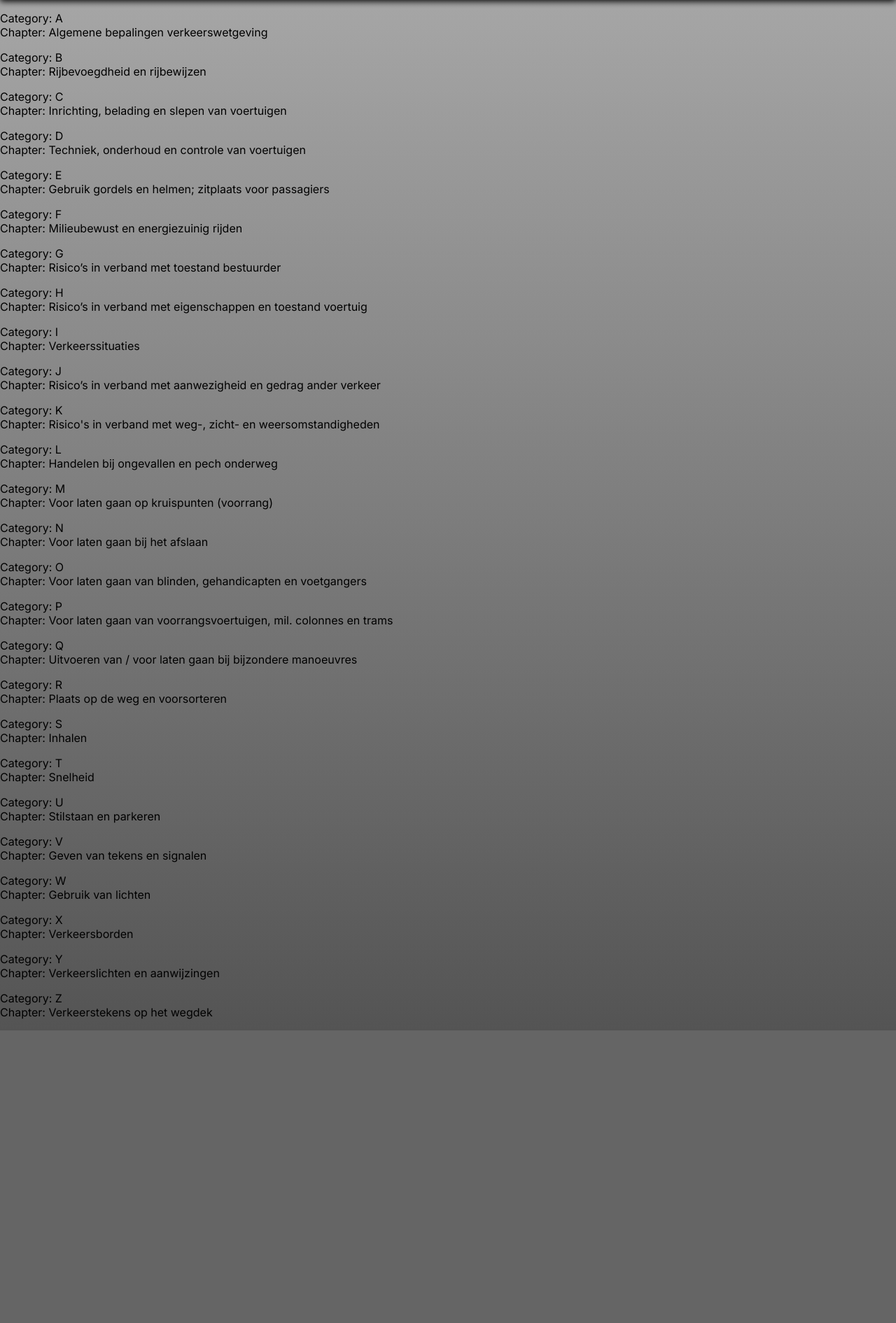
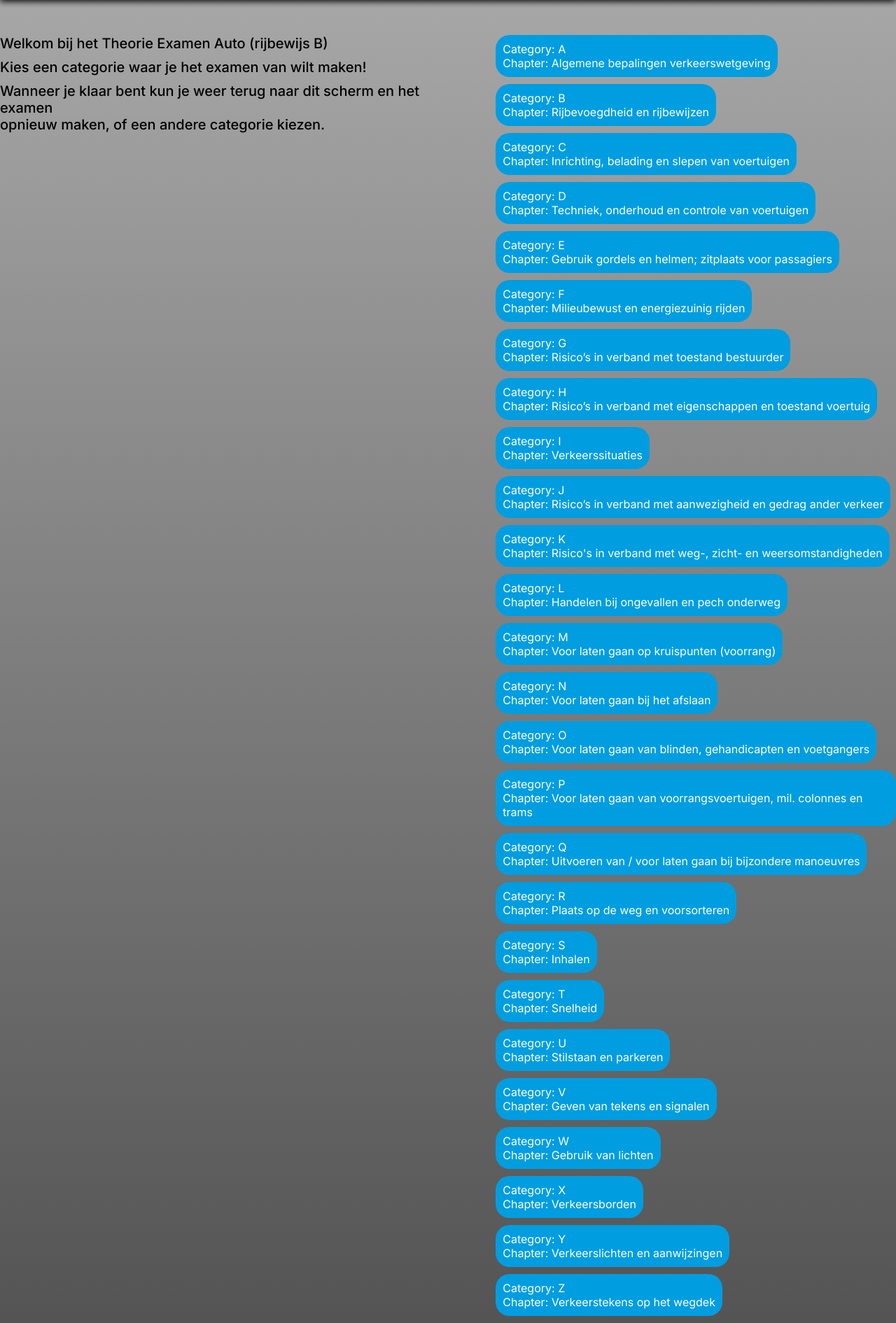
Before and after one commit to PebblesDV/CBR-Challenge, a PHP site: page / in a window 1280 px wide. Shown: the part 60-1950 px from the top of the page at 70% size. Before the commit the page ends 1532 px from the top, so only its background shows below. Run offline with PHP 8.4, Linux system fonts and the light colour scheme.

Commit message:
started start page

```diff
--- a/css/results.css
+++ b/css/results.css
@@ -29,6 +29,7 @@
   width: 200px;
   height: auto;
   display: block;
+  filter: drop-shadow(black 0px 1px 1px);
 }
 
 .img-container {
--- /dev/null
+++ b/css/start.css
@@ -0,0 +1,37 @@
+.all-info {
+  display: flex;
+  flex-direction: row;
+  justify-content: center;
+  margin-top: 50px;
+  gap: 40px;
+}
+
+.start-txt-all {
+  display: flex;
+  flex-direction: column;
+  gap: 10px;
+}
+
+.start-txt {
+  margin: 0;
+  font-size: 20px;
+  font-weight: 500;
+}
+
+.category-all-cards {
+  display: flex;
+  flex-direction: column;
+}
+
+.category-card {
+  background-color: #009de0;
+  width: fit-content;
+  padding: 10px;
+  margin-bottom: 10px;
+  border-radius: 20px;
+}
+
+.category-txt {
+  margin: 0;
+  color: white;
+}
--- a/index.php
+++ b/index.php
@@ -24,6 +24,7 @@ foreach ($json_data as $items) {
 <head>
   <meta charset="UTF-8" />
   <meta name="viewport" content="width=device-width, initial-scale=1.0" />
+  <link rel="stylesheet" href="css/start.css">
   <title>Start Pagina</title>
 </head>
 
@@ -31,6 +32,15 @@ foreach ($json_data as $items) {
 
   <?php include('header.php') ?>
 
+  <div class="all-info">
+
+    <div class="start-txt-all">
+      <p class="start-txt">Welkom bij het Theorie Examen Auto (rijbewijs B)</p>
+      <p class="start-txt">Kies een categorie waar je het examen van wilt maken!</p>
+      <p class="start-txt">Wanneer je klaar bent kun je weer terug naar dit scherm en het examen <br> opnieuw maken, of een andere categorie kiezen.</p>
+    </div>
+
+    <div class="category-all-cards">
       <?php
 
       //for each loop voor de data
@@ -38,17 +48,22 @@ foreach ($json_data as $items) {
         foreach ($chapters as $chapter) {
       ?>
 
-      <div onclick="window.location.href='question.php?chapter=<?= urlencode($chapter) ?>'">
+          <div class="category-card">
             <!-- hier wordt de info van de catogorie en de chapter geplaats -->
-        <p> Category: <?= $category ?>
+            <p class="category-txt"> Category: <?= $category ?>
               <br>
-         Chapter: <?= $chapter ?></p>
+              Chapter: <?= $chapter ?>
+            </p>
           </div>
       <?php
         }
       }
       ?>
+    </div>
+  </div>
 
 </body>
 
 </html>
+
+<!-- onclick="window.location.href='question.php?chapter=<?= urlencode($chapter) ?>'" -->
```
Lines whose indentation alone changed are shown as unchanged.
